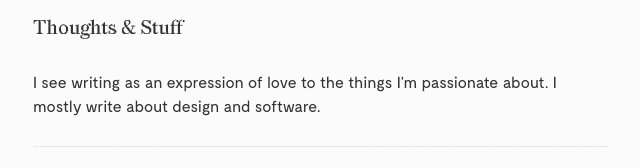
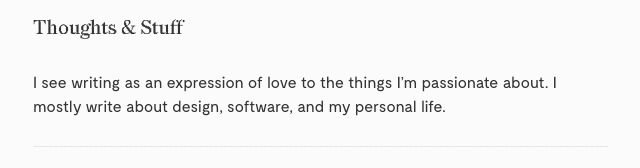
Before and after one commit to jcebermudo/jamesbermudo.com, a Next.js app: page /blog in a window 1280 px wide. Shown: the part 162-330 px from the top of the page, without its empty margins (319-959 px from the left). Built offline with nearby package versions, Linux system fonts and the light colour scheme; a web font is replaced by a local one.

Commit message:
desc edit

```diff
--- a/pages/blog/index.jsx
+++ b/pages/blog/index.jsx
@@ -18,7 +18,7 @@ export default function Blog({ posts }) {
       </h2>
       <p className="mt-7">
         I see writing as an expression of love to the things I’m passionate
-        about. I mostly write about design and software.
+        about. I mostly write about design, software, and my personal life.
       </p>
       <div>
         <div className="mt-7">
```
